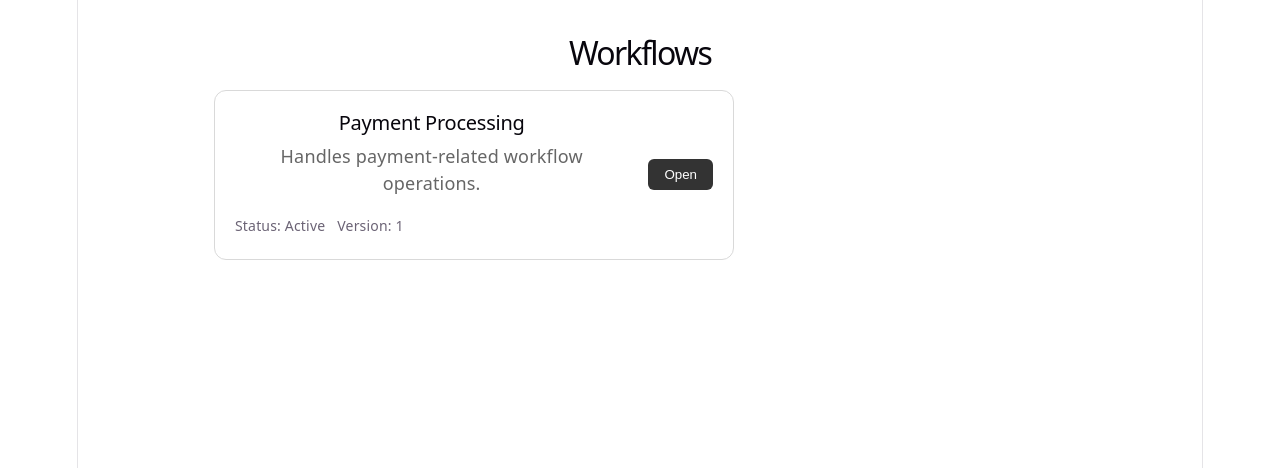
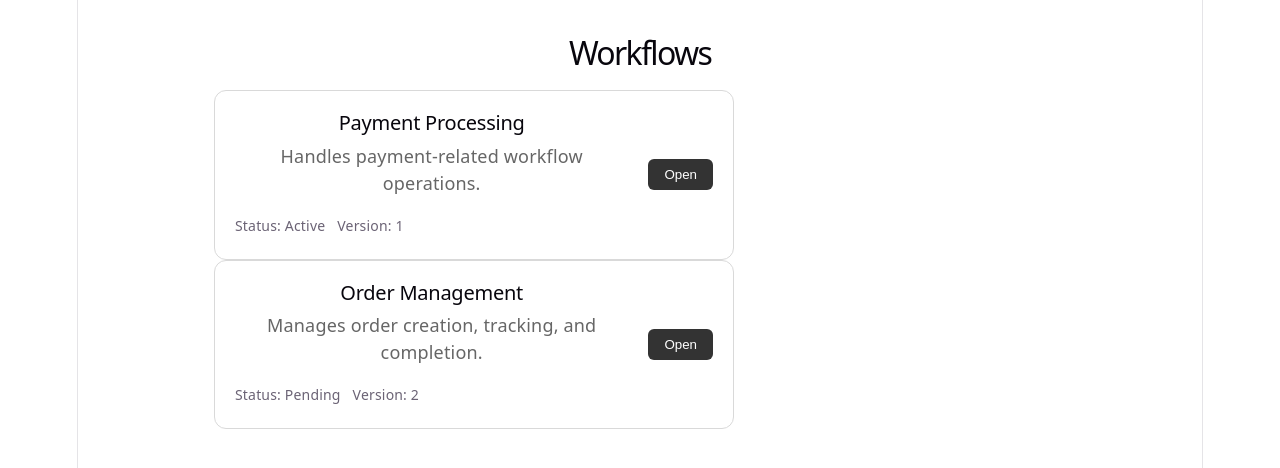
Before and after one commit to SLBytes15/workflow-orchestration-engine, a React (Vite) app in the folder frontend/: page / in a window 1280 px wide. Shown: the top 468 px of the page. Built offline with nearby package versions, Linux system fonts and the light colour scheme.

Commit message:
feat: add reusable workflow card UI

```diff
--- a/frontend/src/App.tsx
+++ b/frontend/src/App.tsx
@@ -1,3 +1,5 @@
+
+
 import WorkflowCard from './components/workflows/WorkflowCard'
 import './App.css'
 
@@ -12,6 +14,13 @@ function App() {
         status="Active"
         version={1}
       />
+
+      <WorkflowCard
+        name="Order Management"
+        description="Manages order creation, tracking, and completion."
+        status="Pending"
+        version={2}
+      />
     </main>
   )
 }
```
